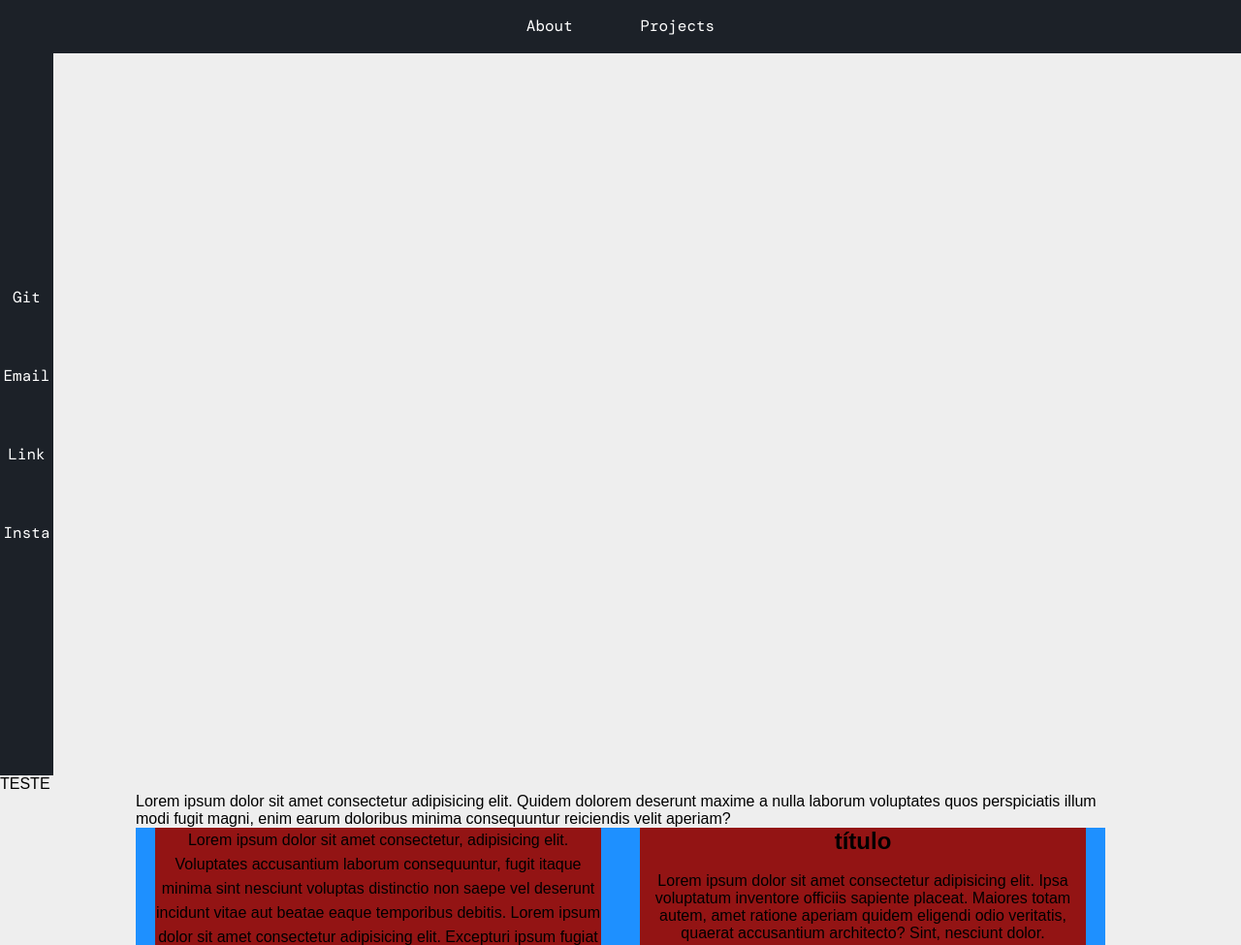
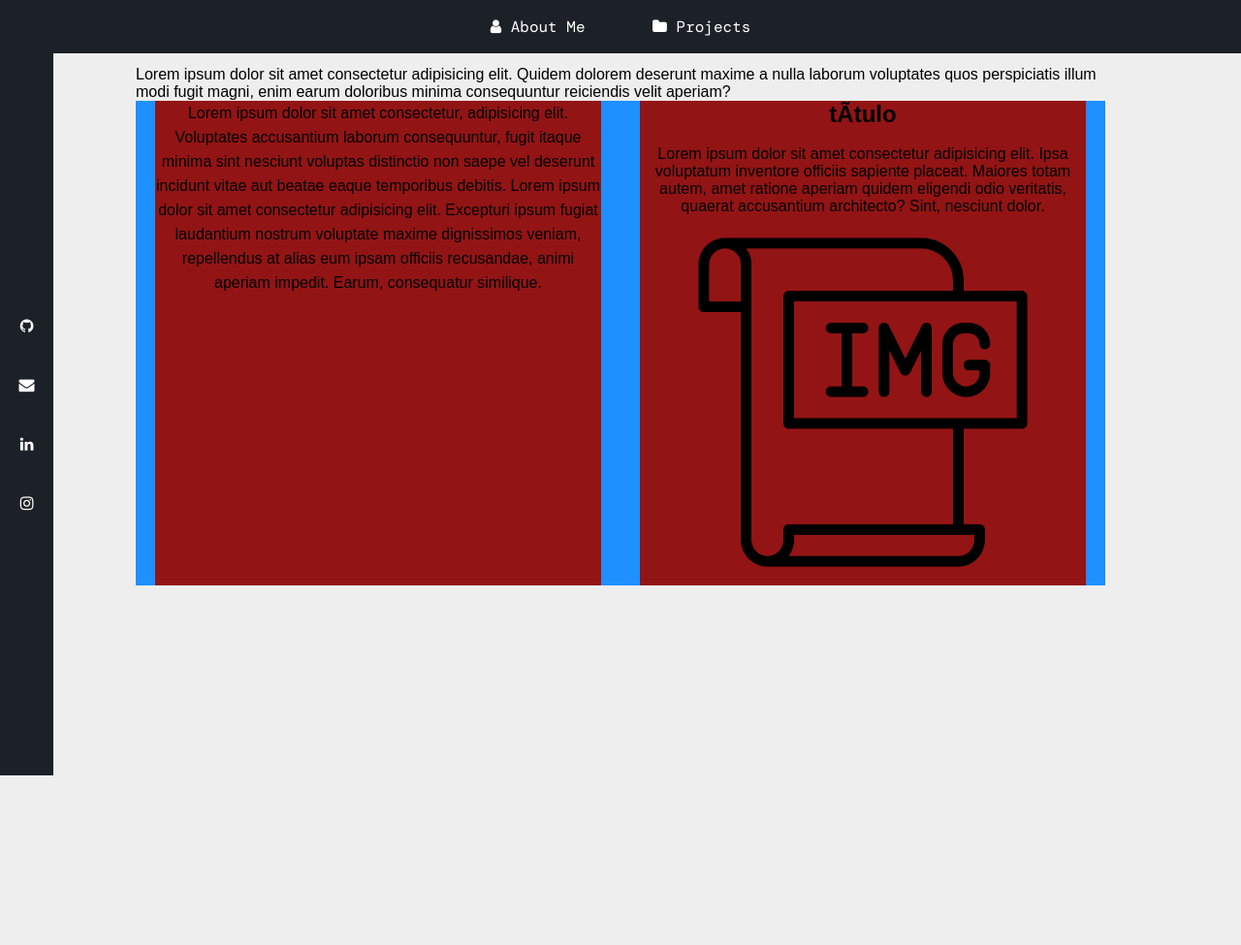
Before and after one commit to DetrosLaiz/DetrosLaiz.github.io, a plain HTML site: page index.html in a window 1280 px wide. Shown: the top 975 px of the page at 97% size. After the commit the page ends 800 px from the top, so only its background shows below. Drawn offline with nearby package versions, Linux system fonts and the light colour scheme.

Commit message:
side funfando

```diff
--- a/css/style.css
+++ b/css/style.css
@@ -35,9 +35,12 @@ menu {
     background-color: #1C2128;
     height: 55px;
     font-family: var(--font03);
-    position: sticky;
+    position: fixed;
     top: 0;
+    left: 0;
+    right: 0;
     z-index: 1000;
+
 }
 
 nav {
@@ -49,7 +52,7 @@ nav {
 menu li {
     display: inline-block;
     height: 55px;
-    line-height: 53px;
+    line-height: 55px;
 }
 
 menu li a {
@@ -60,23 +63,24 @@ menu li a {
 }
 
 menu li a:hover{
-    background-color: #768d99;
+    background-color: #2D333B;
     border-radius: 5px;
-    color: black;
 }
 
 /* SIDEBAR */
 
 .sidebar {
-    position: sticky;
+    position: fixed;
     top: 55px;
+    left: 0;
+    bottom: 0;
     overflow-y: auto;
     max-height: calc(100vh - 55px);
+    /* height: 100vh; */
     font-family: var(--font03);
     background-color: #1C2128;
-    max-width: 55px;
-    height: 100vh;
-    margin: left;
+    width: 55px;
+    margin-right: auto;
     display: flex;
     flex-direction: column;
     align-items: center;
@@ -91,16 +95,15 @@ menu li a:hover{
     color: white;
     text-decoration: none;
     display: block;
-    padding: 30px 0;
-    width: 100%;
+    padding: 20px 18px;
+    /* width: 100%; */
     text-align: center;
 }
 
 .sidebar a:hover {
-    background-color: #768d99;
+    background-color: #2D333B;
     ;
     border-radius: 5px;
-    color: black;
 }
 
 /* BODY */
@@ -127,9 +130,9 @@ body {
 
 main {
     max-width: 1000px;
-    margin: auto;
+    margin: 50px auto 0;
+    overflow-y: auto;
 }
-
 
 .flex-container {
    display: flex;
--- a/index.html
+++ b/index.html
@@ -1,15 +1,17 @@
 <!DOCTYPE html>
 <html>
     <head>
+        <!-- <meta charset="UTF8"> -->
         <title>Laiz's Profile</title>
         <link rel="stylesheet" href="css/style.css">
+        <link rel="stylesheet" href="https://cdnjs.cloudflare.com/ajax/libs/font-awesome/4.7.0/css/font-awesome.min.css">
     </head>
     <body>
     <menu>
         <nav>
             <ul>
-                <li><a href="">About</a></li>
-                <li><a href="">Projects</a></li>
+                <li><a href=""><i class="fa fa-user"></i> About Me</a></li>
+                <li><a href=""><i class="fa fa-folder"></i> Projects</a></li>
                 <!-- <li><a href="">Contato</a></li> -->
             </ul>
         </nav>
@@ -17,10 +19,10 @@
     <!-- <hr> -->
     <div class="sidebar">
         <div class="op">
-            <a href="">Git</a>
-            <a href="">Email</a>
-            <a href="">Link</a>
-            <a href="">Insta</a>
+            <a href=""><i class="fa fa-github"></i></a>
+            <a href=""><i class="fa fa-envelope"></i></a>
+            <a href=""><i class="fa fa-linkedin"></i></a>
+            <a href=""><i class="fa fa-instagram"></i></a>
         </div>
     </div>
     <div class="clear"></div>
```
